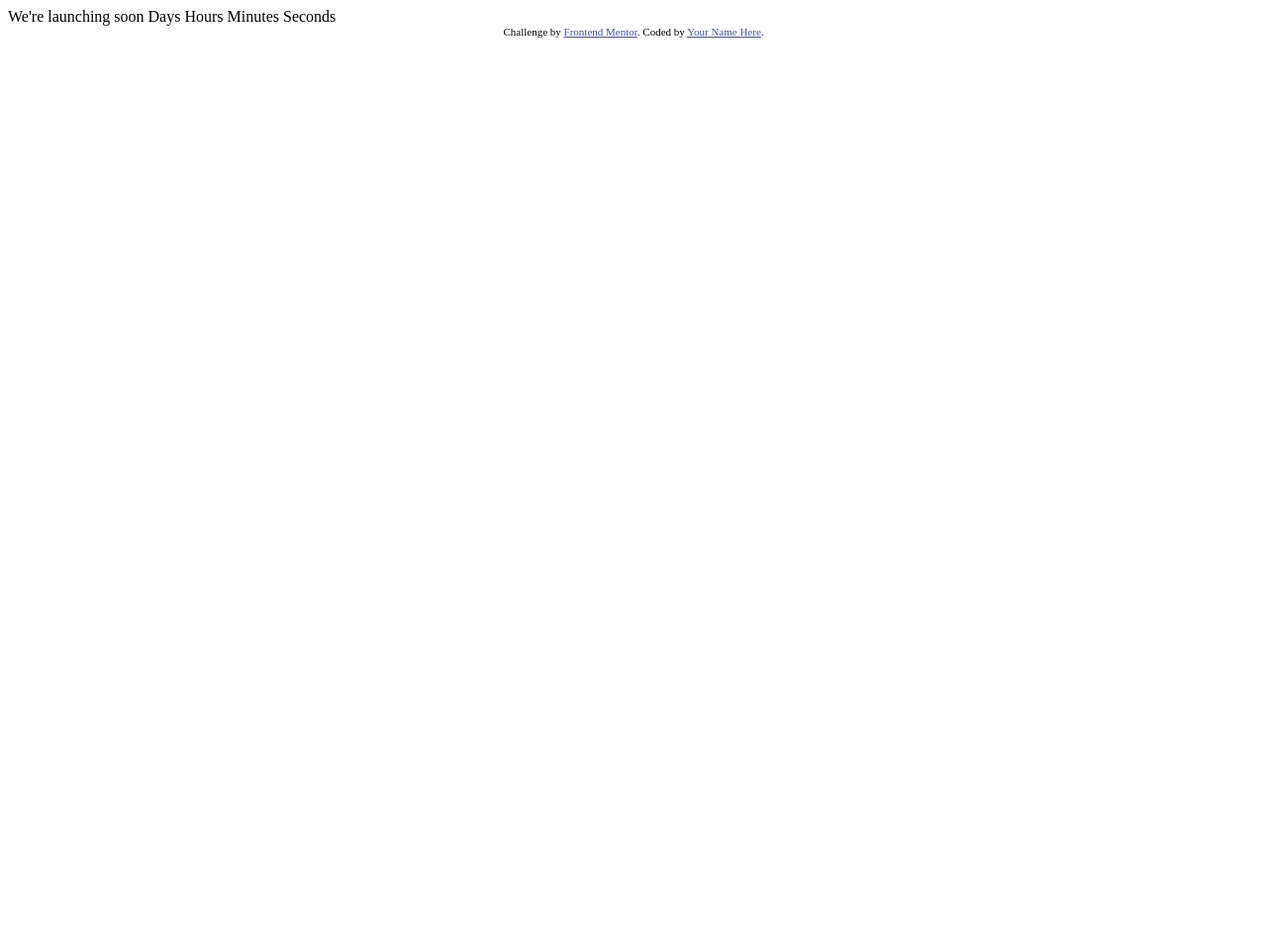
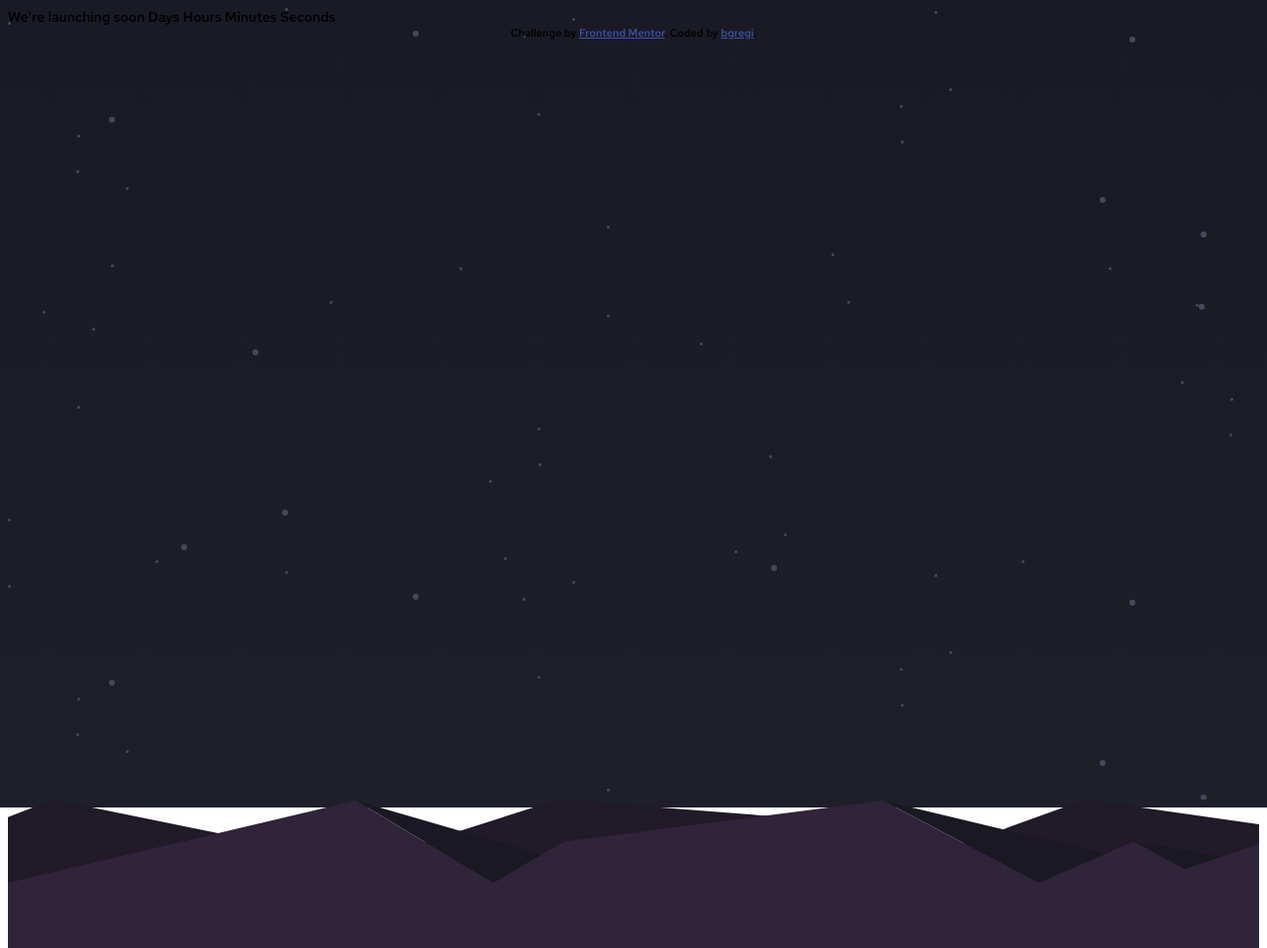
Before and after one commit to bgregi/fm-launch-countdown, a plain HTML site: page index.html in a window 1280 px wide. Shown: the whole page at 99% size. Before the commit the page ends 800 px from the top, so only its background shows below. Drawn offline with Linux system fonts and the light colour scheme.

Commit message:
Initial changes to HTML and CSS

```diff
--- a/index.html
+++ b/index.html
@@ -1,31 +1,55 @@
 <!DOCTYPE html>
 <html lang="en">
     <head>
-  <meta charset="UTF-8">
-  <meta name="viewport" content="width=device-width, initial-scale=1.0"> <!-- displays site properly based on user's device -->
+        <meta charset="UTF-8" />
+        <meta name="viewport" content="width=device-width, initial-scale=1.0" />
+        <!-- displays site properly based on user's device -->
 
-  <link rel="icon" type="image/png" sizes="32x32" href="./images/favicon-32x32.png">
+        <link
+            rel="icon"
+            type="image/png"
+            sizes="32x32"
+            href="./images/favicon-32x32.png"
+        />
+
+        <link rel="stylesheet" href="styles.css">
 
         <title>Frontend Mentor | Launch countdown timer</title>
 
         <!-- Feel free to remove these styles or customise in your own stylesheet 👍 -->
         <style>
-    .attribution { font-size: 11px; text-align: center; }
-    .attribution a { color: hsl(228, 45%, 44%); }
+            .attribution {
+                font-size: 11px;
+                text-align: center;
+            }
+            .attribution a {
+                color: hsl(228, 45%, 44%);
+            }
         </style>
     </head>
     <body>
+        <div class="stars">
 
-  We're launching soon
+            We're launching soon Days Hours Minutes Seconds
 
-  Days
-  Hours
-  Minutes
-  Seconds
 
             <div class="attribution">
-    Challenge by <a href="https://www.frontendmentor.io?ref=challenge" target="_blank">Frontend Mentor</a>.
-    Coded by <a href="#">Your Name Here</a>.
+                Challenge by
+                <a
+                href="https://www.frontendmentor.io?ref=challenge"
+                target="_blank"
+                >Frontend Mentor</a
+                >. Coded by
+                <a href="https://github.com/bgregi" target="_blank">bgregi</a>.
             </div>
+
+            <script src="index.js"></script>
+        </div>
+
+        <footer>
+            <div class="socials">
+
+            </div>
+        </footer>
     </body>
 </html>
--- /dev/null
+++ b/styles.scss
@@ -0,0 +1,82 @@
+// ## Colors
+
+// ### Primary
+
+// - Grayish blue:
+$grayish-blue: hsl(237, 18%, 59%);
+
+// - Soft red:
+$soft-red: hsl(345, 95%, 68%);
+
+// ### Neutral
+
+// - White: hsl(0, 0%, 100%)
+// - Dark desaturated blue:
+$d-desat-blue: hsl(236, 21%, 26%);
+
+// - Very dark blue:
+$v-dark-blue: hsl(235, 16%, 14%);
+
+// - Very dark (mostly black) blue:
+$vd-black-blue: hsl(234, 17%, 12%);
+
+
+
+@font-face {
+    font-family: RedHatText-Bold;
+    src: url(fonts/RedHatText-Bold.ttf);
+}
+@font-face {
+    font-family: RedHatText-Medium;
+    src: url(fonts/RedHatText-Medium.ttf);
+}
+@font-face {
+    font-family: RedHatText-Regular;
+    src: url(fonts/RedHatText-Regular.ttf);
+}
+
+
+////////////////////////////////////////////////////////////////////////////////////////////////////////
+//////////////////////////////////////////MOBILE LAYOUT/////////////////////////////////////////////////
+////////////////////////////////////////////////////////////////////////////////////////////////////////
+// html {
+//     background-image: linear-gradient(135deg, $vd-black-blue, $v-dark-blue);
+// }
+
+body {
+    font-size: 14px;
+    font-family: RedHatText-Medium, sans-serif;
+
+    background-image: linear-gradient(0deg, $v-dark-blue, $vd-black-blue);
+    background-repeat: no-repeat;
+    background-size: 100%;
+
+    height: 100vh;
+
+    // background-color: $vd-black-blue;
+}
+
+.stars {
+    background-image: url(images/bg-stars.svg);
+
+    height: 100%;
+
+}
+
+footer {
+    background-image: url(images/pattern-hills.svg);
+    background-repeat: no-repeat;
+    height: 150px;
+}
+
+
+
+
+
+
+/////////////////////////////////////////////////////////////////////////////////////////////////////////
+//////////////////////////////////////////DESKTOP LAYOUT/////////////////////////////////////////////////
+/////////////////////////////////////////////////////////////////////////////////////////////////////////
+
+
+@media only screen and (min-width: 600px) {}
```
Also changed, not shown: fonts/RedHatText-Bold.ttf (added), fonts/RedHatText-BoldItalic.ttf (added), fonts/RedHatText-Italic.ttf (added), fonts/RedHatText-Medium.ttf (added), fonts/RedHatText-MediumItalic.ttf (added), fonts/RedHatText-Regular.ttf (added), index.js (added), styles.css (added), 1 other file. Lines whose indentation alone changed are shown as unchanged.
